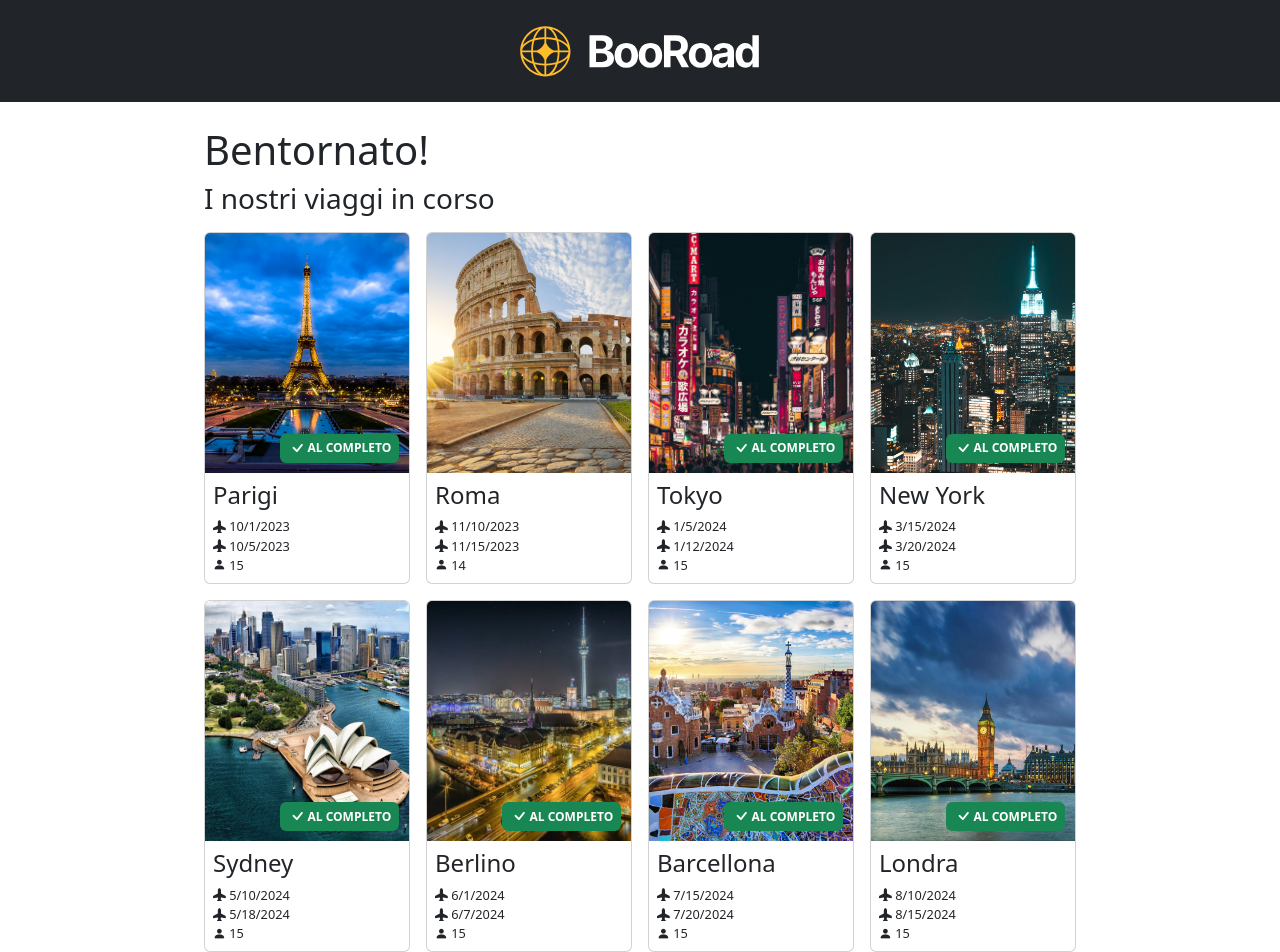
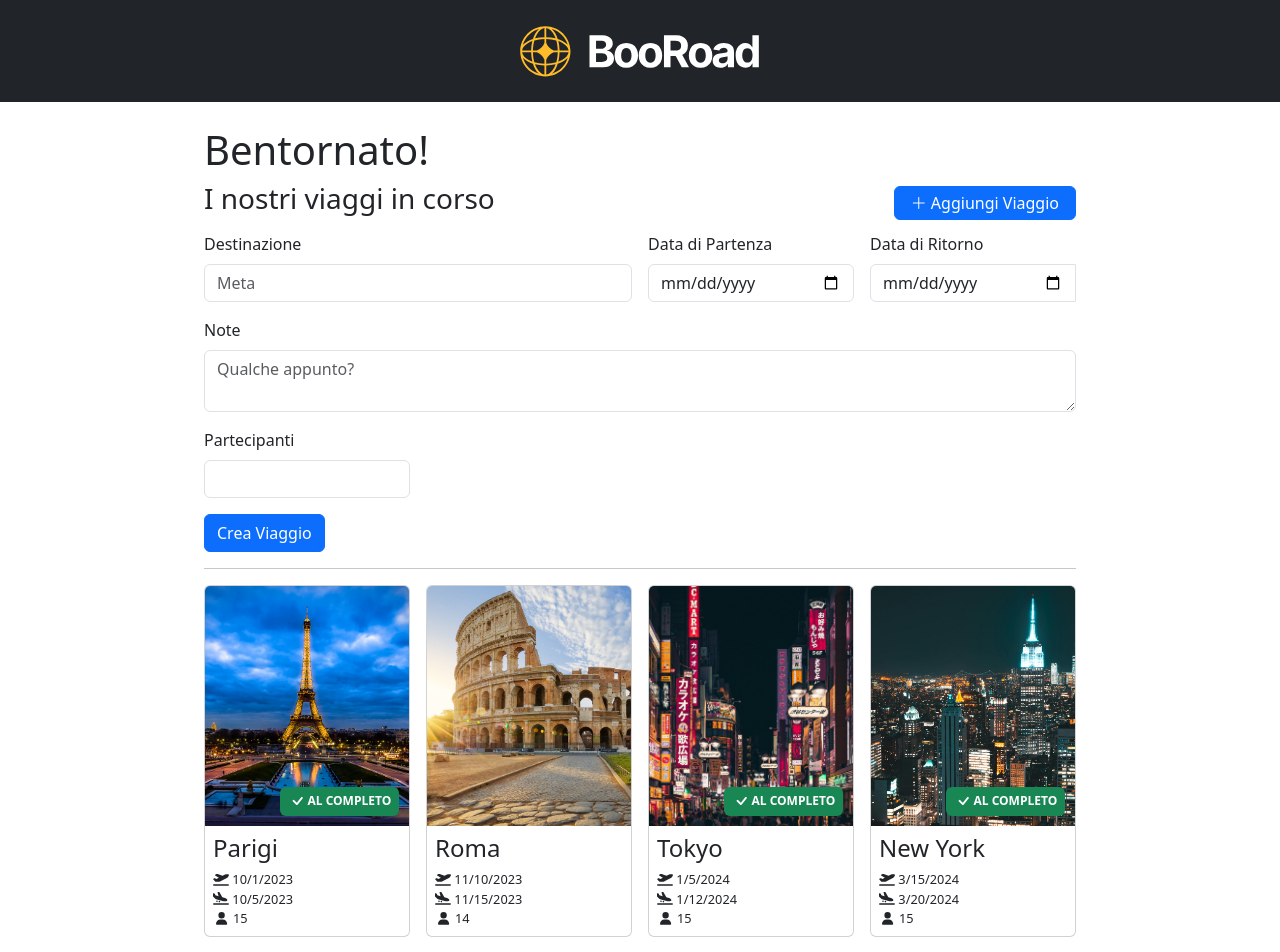
Before and after one commit to Leonardo-Mocchi/sst3-gruppo-4, a React (Vite) app: page / in a window 1280 px wide. Shown: the top 952 px of the page. Built offline with nearby package versions, Linux system fonts and the light colour scheme.

Commit message:
Add FontAwesome icons and new travel entry; update notes field in travel data; enhance HomePage and SingleTravel components

```diff
--- a/package.json
+++ b/package.json
@@ -10,6 +10,9 @@
     "preview": "vite preview"
   },
   "dependencies": {
+    "@fortawesome/fontawesome-svg-core": "^6.7.2",
+    "@fortawesome/free-solid-svg-icons": "^6.7.2",
+    "@fortawesome/react-fontawesome": "^0.2.2",
     "bootstrap": "^5.3.5",
     "bootstrap-icons": "^1.11.3",
     "react": "^19.0.0",
--- a/src/index.css
+++ b/src/index.css
@@ -91,14 +91,6 @@ main {
   }
 }
 
-#departure_icon {
-  transform: rotate(60deg) !important;
-}
-
-#return_icon {
-  transform: rotate(300deg) !important;
-}
-
 /* #endregion HomePage */
 
 /* #region SingleTravel */
--- a/src/pages/HomePage.jsx
+++ b/src/pages/HomePage.jsx
@@ -1,5 +1,24 @@
 import travels from "../data/db_travels"
 import { Link } from "react-router-dom";
+import { FontAwesomeIcon } from '@fortawesome/react-fontawesome';
+import { faPlaneDeparture, faPlaneArrival, faUser } from '@fortawesome/free-solid-svg-icons';
+
+// Add a new travel object
+const newTravel = {
+    id: travels.length + 1,
+    destination: "Venice",
+    start_trip: "2025-01-10",
+    end_trip: "2025-01-15",
+    note: "Explore the canals",
+    image: "/imgs/venice.jpg",
+    partecipants: [
+        { id: 181, name: "John", surname: "Doe", fiscal_code: "DOEJHN181A181A181A", email: "john.doe@example.com", phone: "1234567890" },
+        { id: 182, name: "Jane", surname: "Smith", fiscal_code: "SMTJNE182B182B182B", email: "jane.smith@example.com", phone: "2345678901" },
+    ],
+};
+
+// Push the new travel object into the array
+travels.push(newTravel);
 
 export default function HomePage() {
     return (
@@ -7,12 +26,102 @@ export default function HomePage() {
             <h1>Bentornato!</h1>
 
             <div className="mt-2 mb-4">
-                <h3 className="mb-3">I nostri viaggi in corso</h3>
+
+                <div className="d-flex justify-content-between align-items-baseline">
+                    <h3 className="mb-3">I nostri viaggi in corso</h3>
+
+                    {/* create travel button to display the form */}
+                    <button
+                        className="btn btn-primary"
+                        style={{ padding: "0.25rem 1rem" }}
+                        type="button">
+                        <i className="bi bi-plus-lg" ></i> Aggiungi Viaggio
+                    </button>
+                </div>
+                <div>
+                    {/* add new travel form */}
+                    <form className="row g-3 needs-validation" noValidate>
+                        <div className="col-md-6">
+                            <label htmlFor="validationCustom01" className="form-label">Destinazione</label>
+                            <input
+                                type="text"
+                                className="form-control"
+                                id="validationCustom01"
+                                placeholder="Meta"
+                                required
+                            />
+                            <div className="valid-feedback">
+                                <i className="fs-5 bi bi-check"></i>
+                            </div>
+                        </div>
+                        <div className="col-6 col-md-3">
+                            <label htmlFor="validationCustom02" className="form-label">Data di Partenza</label>
+                            <input
+                                type="date"
+                                className="form-control"
+                                id="validationCustom02"
+                                required
+                            />
+                            <div className="valid-feedback">
+                                <i className="fs-5 bi bi-check"></i>
+                            </div>
+                        </div>
+                        <div className="col-6 col-md-3">
+                            <label htmlFor="validationCustomUsername" className="form-label">Data di Ritorno</label>
+                            <div className="input-group">
+                                {/* <span className="input-group-text" id="inputGroupPrepend">@</span> */}
+                                <input
+                                    type="date"
+                                    className="form-control"
+                                    id="validationCustomata di Ritorno"
+                                    aria-describedby="inputGroupPrepend"
+                                    required
+                                />
+                                <div className="invalid-feedback">
+                                    Please choose a username.
+                                </div>
+                            </div>
+                        </div>
+                        <div className="col-12">
+                            <label htmlFor="validationCustom03" className="form-label">Note</label>
+                            <textarea
+                                className="form-control"
+                                id="validationCustom03"
+                                placeholder="Qualche appunto?"
+                                rows="w" // Specify the number of rows
+                            ></textarea>
+                        </div>
+                        <div className="col-md-3">
+                            <label htmlFor="validationCustom05" className="form-label">Partecipanti</label>
+                            <input type="text" className="form-control" id="validationCustom05" required />
+                            <div className="invalid-feedback">
+                                Please provide a valid zip.
+                            </div>
+                        </div>
+                        {/* <div className="col-12">
+                            <div className="form-check">
+                                <input className="form-check-input" type="checkbox" value="" id="invalidCheck" required />
+                                <label className="form-check-label" for="invalidCheck">
+                                    Agree to terms and conditions
+                                </label>
+                                <div className="invalid-feedback">
+                                    You must agree before submitting.
+                                </div>
+                            </div>
+                        </div> */}
+                        <div className="col-12">
+                            <button className="btn btn-primary" type="submit">Crea Viaggio</button>
+                        </div>
+                    </form>
+                </div>
+
+                <hr />
 
                 <div className="row row-cols-1 row-cols-sm-2 row-cols-md-3 row-cols-lg-4 g-3">
                     {travels.map((travel) => (
                         <div className="col" key={travel.id}>
 
+                            {/* card */}
                             <Link to={`/${travel.id}`} className="text-decoration-none text-dark">
                                 <div className="card" >
                                     <div id="badge_handler">
@@ -24,33 +133,33 @@ export default function HomePage() {
                                             </span>
                                         )}
                                     </div>
+                                    {/* card body */}
                                     <div className="card-body p-0 p-2">
+                                        <h4 className="card-title text-nowrap">{travel.destination}</h4>
+                                        <div className="card-text">
+                                            <div>
+                                                <span className="fw-bold">
+                                                    <FontAwesomeIcon icon={faPlaneDeparture} />
+                                                </span>
+                                                <span> {new Date(travel.start_trip).toLocaleDateString()}</span>
+                                            </div>
+                                            <div>
+                                                <span className="fw-bold">
+                                                    <FontAwesomeIcon icon={faPlaneArrival} />
+                                                </span>
+                                                <span> {new Date(travel.end_trip).toLocaleDateString()}</span>
 
-                                        <h4 className="card-title text-nowrap">{travel.destination}</h4>
-                                        <p className="card-text">
-                                            <span className="fw-bold">
-                                                <i className="bi bi-airplane-fill departure"> </i>
-                                            </span>
-                                            {new Date(travel.start_trip).toLocaleDateString()}
-
-                                            <br />
-
-                                            <span className="fw-bold">
-                                                <i id="departure_icon" className="bi bi-airplane-fill"> </i>
-                                            </span>
-                                            {new Date(travel.end_trip).toLocaleDateString()}
-
-                                            <br />
-
-                                            <span className="fw-bold">
-                                                <i id="return_icon" class="bi bi-person-fill"> </i>
-                                            </span>
-                                            {travel.partecipants.length}
-                                        </p>
+                                            </div>
+                                            <div>
+                                                <span className="fw-bold" style={{ paddingLeft: "2.5px", paddingRight: "3px" }}>
+                                                    <FontAwesomeIcon icon={faUser} />
+                                                </span>
+                                                <span className=""> {travel.partecipants.length}</span>
+                                            </div>
+                                        </div>
                                     </div>
                                 </div>
                             </Link>
-
                         </div>
                     ))}
                 </div>
--- a/src/pages/SingleTravel.jsx
+++ b/src/pages/SingleTravel.jsx
@@ -44,6 +44,9 @@ export default function SingleTravel() {
             <h2 className="mb-0">{travel.destination}</h2>
             <p className="mb-0">
               Dal <strong>{new Date(travel.start_trip).toLocaleDateString()} </strong> al <strong>{new Date(travel.end_trip).toLocaleDateString()}</strong>
+            </p>
+            <p className='text-muted'>
+              {travel.notes?.length > 0 && `Note: ${travel.notes}`}
             </p>
           </div>
         </div>
```
Also changed, not shown: src/data/db_travels.js (+12 -12 lines), 1 other file (tests, documents, lock files or other folders).
